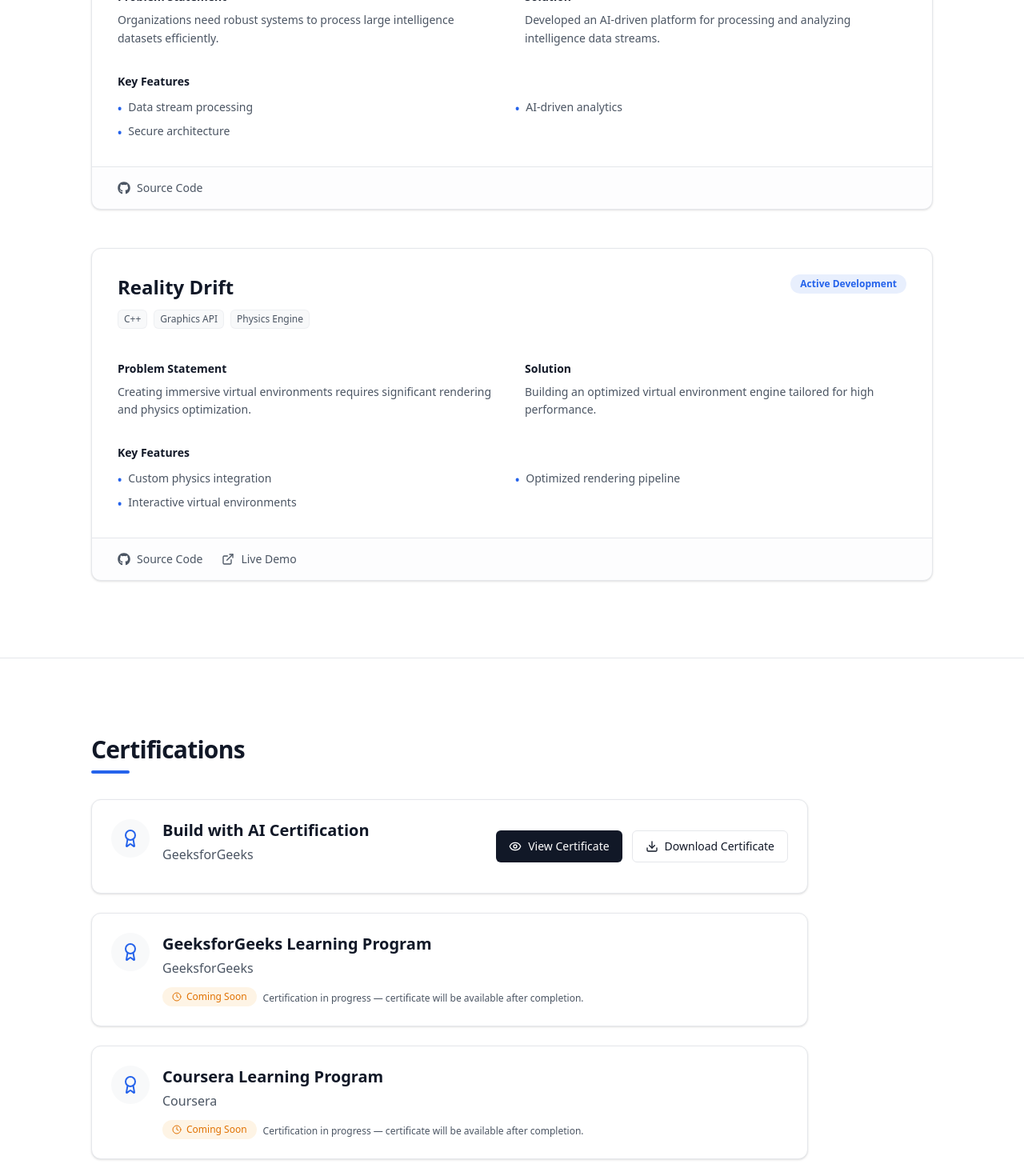
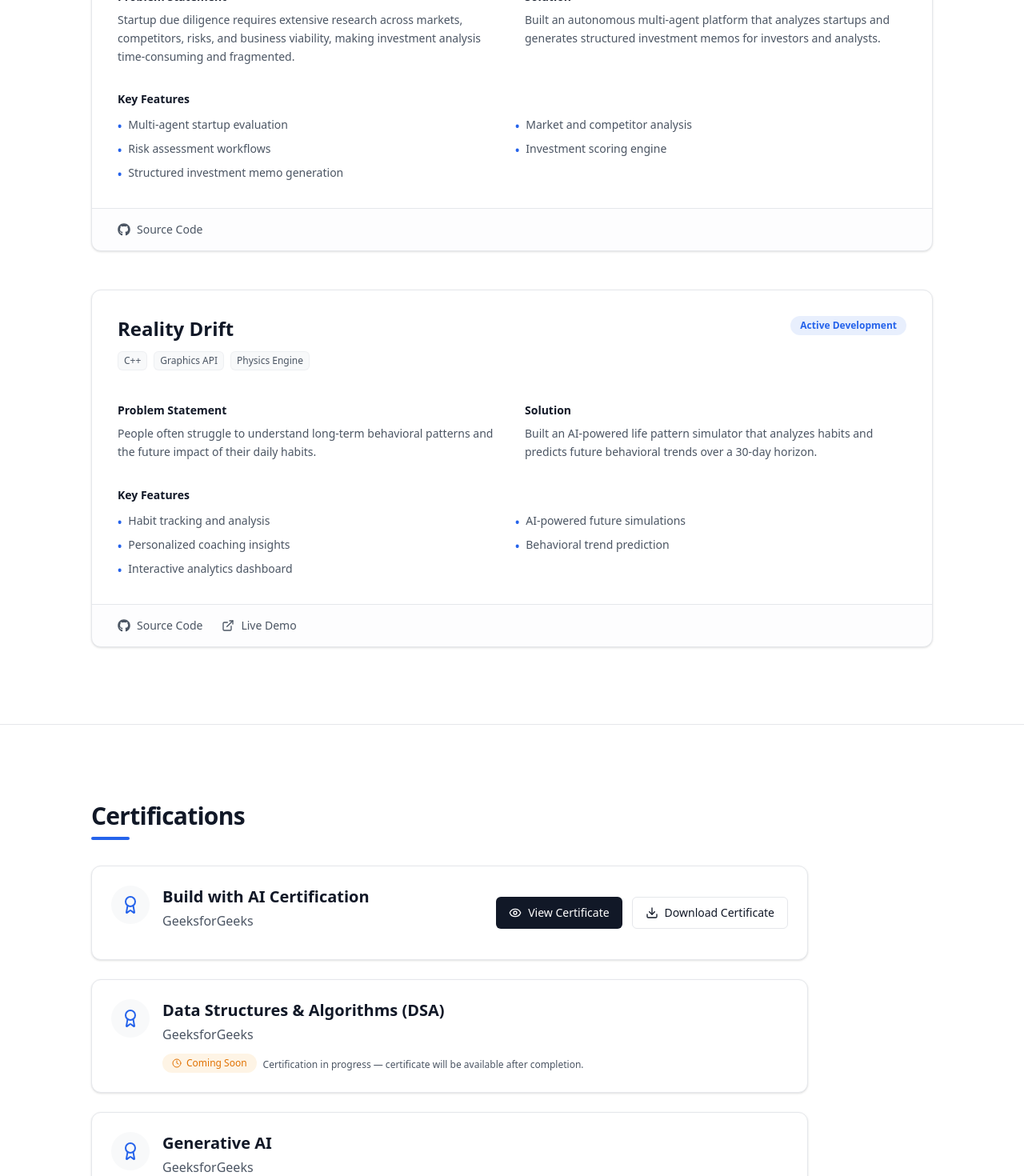
Before and after one commit to sohan1611/Portfolio, a Next.js app: page / in a window 1280 px wide. Shown: the part 3700-5170 px from the top of the page at 80% size. Built offline with nearby package versions, Linux system fonts and the light colour scheme; no server answers.

Commit message:
Refine project descriptions and certification section

```diff
--- a/src/data/portfolio.ts
+++ b/src/data/portfolio.ts
@@ -44,12 +44,14 @@ export const portfolioData = {
   projects: [
     {
       title: "Apex Intel",
-      problemStatement: "Organizations need robust systems to process large intelligence datasets efficiently.",
-      solution: "Developed an AI-driven platform for processing and analyzing intelligence data streams.",
+      problemStatement: "Startup due diligence requires extensive research across markets, competitors, risks, and business viability, making investment analysis time-consuming and fragmented.",
+      solution: "Built an autonomous multi-agent platform that analyzes startups and generates structured investment memos for investors and analysts.",
       keyFeatures: [
-        "Data stream processing",
-        "AI-driven analytics",
-        "Secure architecture"
+        "Multi-agent startup evaluation",
+        "Market and competitor analysis",
+        "Risk assessment workflows",
+        "Investment scoring engine",
+        "Structured investment memo generation"
       ],
       technologies: ["Next.js", "Python", "Machine Learning", "Tailwind CSS"],
       githubUrl: "https://github.com/sohan1611/apex-intel",
@@ -58,12 +60,14 @@ export const portfolioData = {
     },
     {
       title: "Reality Drift",
-      problemStatement: "Creating immersive virtual environments requires significant rendering and physics optimization.",
-      solution: "Building an optimized virtual environment engine tailored for high performance.",
+      problemStatement: "People often struggle to understand long-term behavioral patterns and the future impact of their daily habits.",
+      solution: "Built an AI-powered life pattern simulator that analyzes habits and predicts future behavioral trends over a 30-day horizon.",
       keyFeatures: [
-        "Custom physics integration",
-        "Optimized rendering pipeline",
-        "Interactive virtual environments"
+        "Habit tracking and analysis",
+        "AI-powered future simulations",
+        "Personalized coaching insights",
+        "Behavioral trend prediction",
+        "Interactive analytics dashboard"
       ],
       technologies: ["C++", "Graphics API", "Physics Engine"],
       githubUrl: "https://github.com/sohan1611/reality-drift",
@@ -81,7 +85,7 @@ export const portfolioData = {
       showDownloadButton: true,
     },
     {
-      title: "GeeksforGeeks Learning Program",
+      title: "Data Structures & Algorithms (DSA)",
       issuer: "GeeksforGeeks",
       status: "Ongoing",
       certificateFile: null,
@@ -89,7 +93,15 @@ export const portfolioData = {
       showDownloadButton: false,
     },
     {
-      title: "Coursera Learning Program",
+      title: "Generative AI",
+      issuer: "GeeksforGeeks",
+      status: "Ongoing",
+      certificateFile: null,
+      showViewButton: false,
+      showDownloadButton: false,
+    },
+    {
+      title: "Data Architecture",
       issuer: "Coursera",
       status: "Ongoing",
       certificateFile: null,
```
